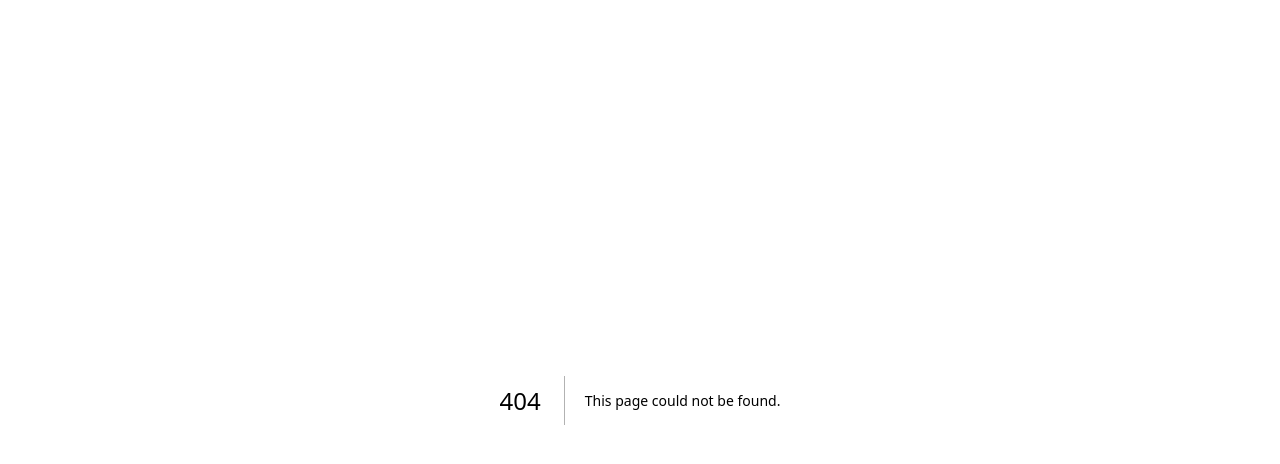
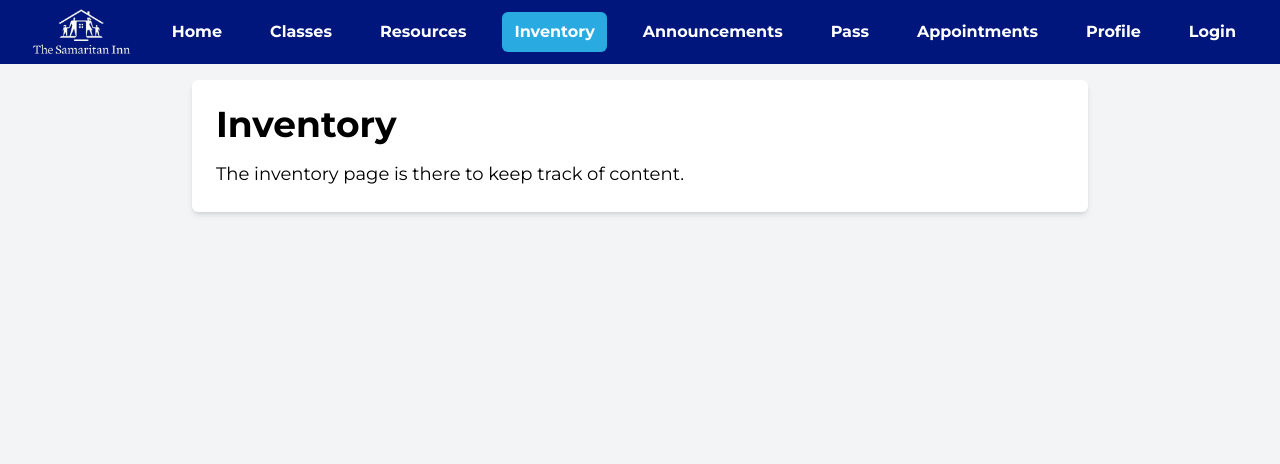
Before and after one commit to UTDallasEPICS/the-samaritan-inn, a Next.js app in the folder samaritan_inn/: page /inventory in a window 1280 px wide. Before the commit this address had no page. Shown: the top 464 px of the page. Built offline with nearby package versions, Linux system fonts and the light colour scheme; no server answers.

Commit message:
Adding inventory page

```diff
--- /dev/null
+++ b/samaritan_inn/src/app/inventory/page.tsx
@@ -0,0 +1,38 @@
+
+
+import { useSession, signOut } from 'next-auth/react';
+import Link from 'next/link';
+import Navigation from '@/components/Navigation';
+
+export default function InventoryPage()
+{
+
+    return(
+    // Outer wrapper for the entire page
+    <div className="min-h-screen flex flex-col">
+
+    {/* Imports nav bar */}
+      <Navigation />
+
+  {/* Main page area */}
+  <div className="w-full flex-grow bg-gray-100 p-4 flex flex-col items-center">
+
+    {/* Wrapper for the text. */}
+    <div className="w-full max-w-4xl p-6 bg-white shadow-md rounded-md">
+
+    {/* Main Heading. */}
+      <h1 className="text-4xl font-bold mb-4 text-black">
+        Inventory
+      </h1>
+
+    {/* Text */}
+      <p className="text-lg text-black">
+        The inventory page is there to keep track of content.
+      </p>
+    </div>
+  </div>
+</div>
+
+    )
+
+}
--- a/samaritan_inn/src/components/Navigation.tsx
+++ b/samaritan_inn/src/components/Navigation.tsx
@@ -44,6 +44,7 @@ export default function Navigation() {
             <Link href="/" className={linkClass('/')}>Home</Link>
             <Link href="/classes" className={linkClass('/classes')}>Classes</Link>
             <Link href="/resources" className={linkClass('/resources')}>Resources</Link>
+            <Link href="/inventory" className={linkClass('/inventory')}>Inventory</Link>
             <Link href="/announcements" className={linkClass('/announcements')}>Announcements</Link>
             <Link href="/user-pass-form" className={linkClass('/user-pass-form')}>Pass</Link>
             <Link href="/appointments/my-events" className={linkClass('/appointments/my-events')}>Appointments</Link>
```
Also changed, not shown: 1 other file (tests, documents, lock files or other folders).
